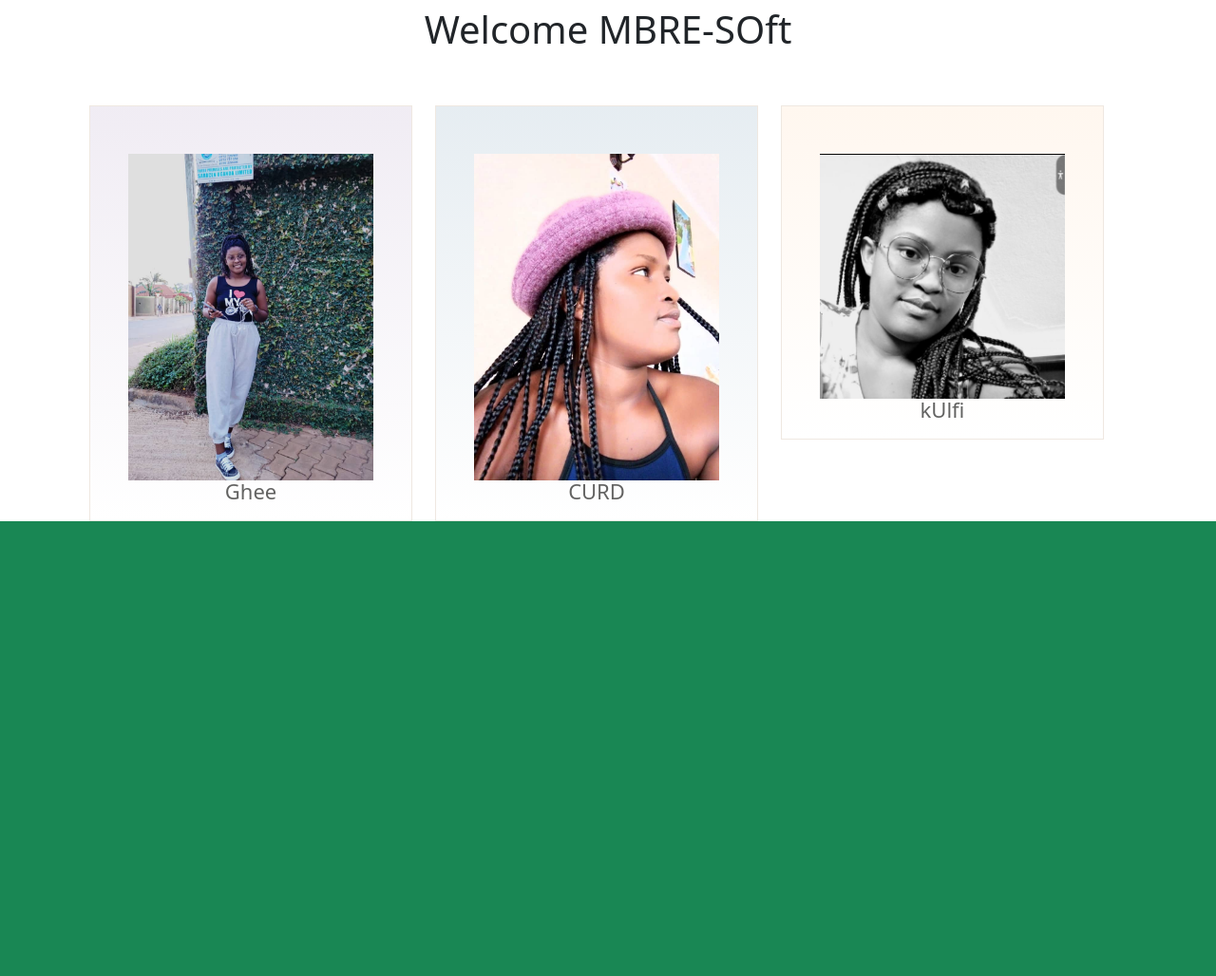
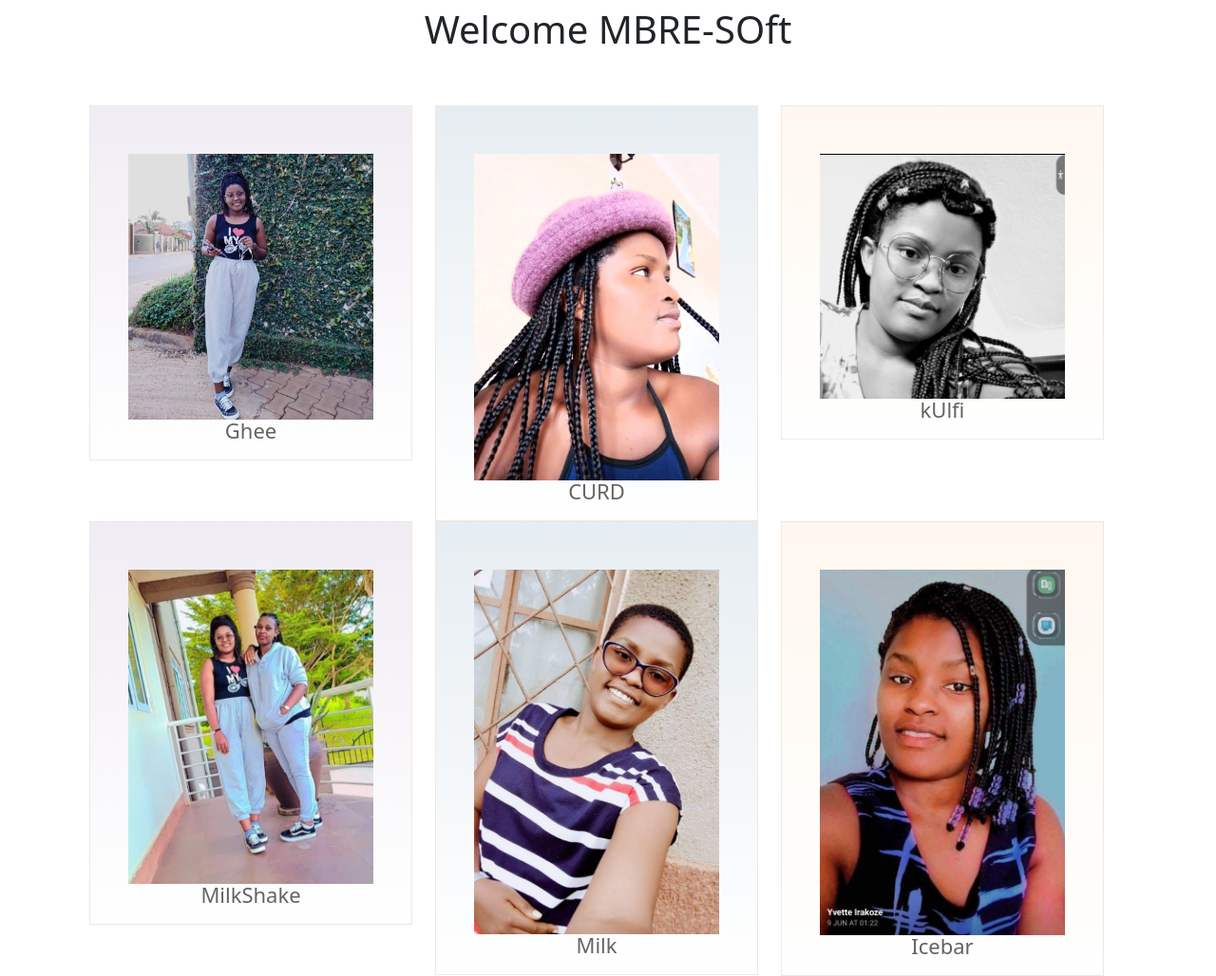
Before and after one commit to MBAJERWAKAERIC/Ecommerce_django, a Django app: page / in a window 1280 px wide. Shown: the part 1072-2100 px from the top of the page at 95% size. Before the commit the page ends 1621 px from the top, so only its background shows below. Run offline with Django 4.2, Linux system fonts and the light colour scheme.

Commit message:
more prod

```diff
--- a/ec/app/templates/app/home.html
+++ b/ec/app/templates/app/home.html
@@ -69,6 +69,38 @@
                   </a>
               </div>
          </div>
+         <div class="col-md-4 col-sm-4 mi-go wow fadeInup" data-wow-duration="1s" data-wow-delay="0.6s" style="animation-duration:1s; animation-delay: 0.6s; animation-name: none ">
+            <div class="goodnesssec buttermilk smbg">
+               <a href="#" >
+                   <div class="goodnessseccont text-center">
+                      <img src="{% static 'app/images/product/yvette 5.jpg' %}" class="img-responsive center-block" alt="">
+                      <p class="mlkpro">MilkShake</p>
+                   </div>
+                  </a>
+              </div>
+       </div>
+
+       <div class="col-md-4 col-sm-4 mi-go wow fadeInup" data-wow-duration="1s" data-wow-delay="0.6s" style="animation-duration:1s; animation-delay: 0.6s; animation-name: none ">
+          <div class="goodnesssec buttermilk curdbgpro">
+             <a href="#" >
+                 <div class="goodnessseccont text-center">
+                    <img src="{% static 'app/images/product/Yvette 4.jpg' %}" class="img-responsive center-block" alt="">
+                    <p class="mlkpro">Milk</p>
+                 </div>
+                </a>
+            </div>
      </div>
 
+     <div class="col-md-4 col-sm-4 mi-go wow fadeInup" data-wow-duration="1s" data-wow-delay="0.6s" style="animation-duration:1s; animation-delay: 0.6s; animation-name: none ">
+      <div class="goodnesssec buttermilk buttermilk">
+         <a href="#" >
+             <div class="goodnessseccont text-center">
+                <img src="{% static 'app/images/product/Yvette 3.jpg' %}" class="img-responsive center-block" alt="">
+                <p class="mlkpro">Icebar</p>
+             </div>
+            </a>
+        </div>
+   </div>
+</div>
+
 {% endblock main-content %}
```
Also changed, not shown: ec/app/static/app/images/product/Yvette 3.jpg (added), ec/app/static/app/images/product/Yvette 4.jpg (added), ec/app/static/app/images/product/Yvette 5.jpg (added), ec/app/static/app/images/product/yvette.jpg.
